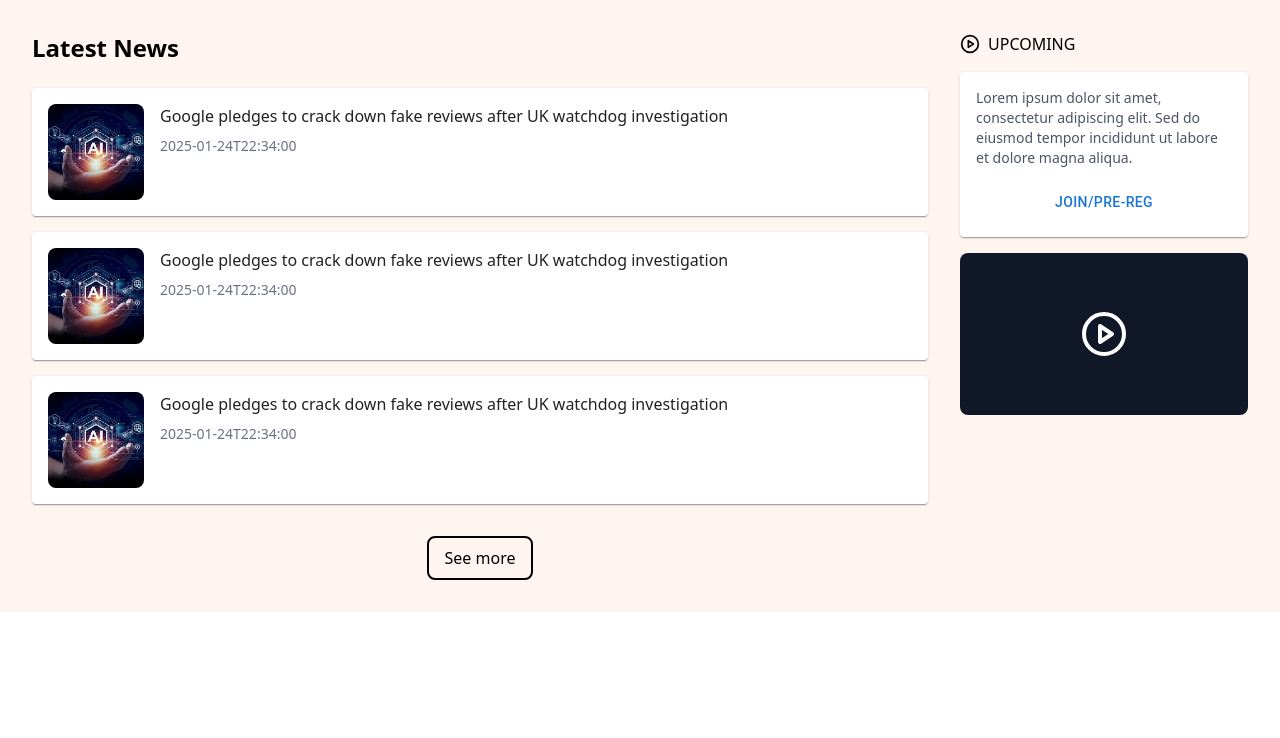
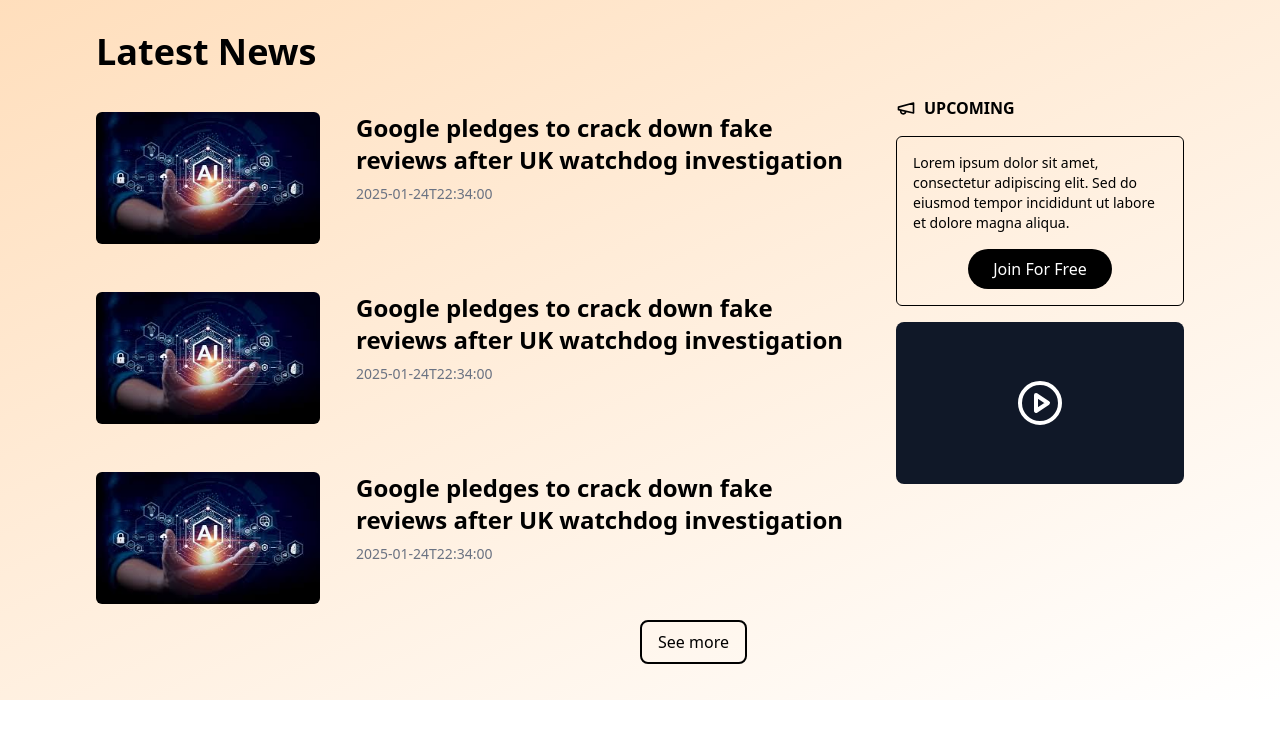
Before and after one commit to Son7c/devsoc-dynamic-page, a React (Vite) app: page / in a window 1280 px wide. Shown: the top 738 px of the page. Built offline with nearby package versions, Linux system fonts and the light colour scheme.

Commit message:
Design matched with figma

```diff
--- a/src/components/NewsSection.jsx
+++ b/src/components/NewsSection.jsx
@@ -1,5 +1,6 @@
 import { Button, Card } from "@mui/material"
 import { PlayCircle } from "lucide-react"
+import { Megaphone } from 'lucide-react';
 import { useNavigate } from "react-router-dom"
 
 const articles = [
@@ -30,44 +31,55 @@
   const navigate = useNavigate();
 
   return (
-    <div className="flex flex-col md:flex-row gap-8 p-8 bg-[#FFF5F0]">
+    <div className="flex flex-col md:flex-row gap-8 p-8 bg-[linear-gradient(155deg,rgba(255,190,122,0.5)_0%,#FFFFFF_100%)]">
       <div className="flex-1">
-        <h2 className="text-2xl font-bold mb-6">Latest News</h2>
-        <div className="space-y-4">
+        <h2 className="text-4xl font-bold mb-6 ml-16">Latest News</h2>
+        <div className="space-y-4 ml-12">
           {articles.map((item, index) => (
-            <Card key={index} className="flex gap-4 p-4 hover:bg-gray-50 transition-colors"
+            <div key={index} className="flex gap-4 p-4 bg-transparent"
               onClick={() => navigate(`/news-details/${item.id}`)}>
-              <div className="relative w-24 h-24 flex-shrink-0">
+              <div className="relative w-56 h-33 flex-shrink-0">
                 <img
                   src={item.imageUrl || "/placeholder.svg"}
                   alt="News thumbnail"
-                  className="absolute inset-0 w-full h-full object-cover rounded-lg"
+                  className="absolute inset-0 w-full h-full object-cover rounded-md"
                 />
               </div>
               <div className="flex flex-col gap-2">
-                <h3 className="font-medium line-clamp-2">{item.title}</h3>
-                <p className="text-sm text-gray-500">{item.timestamp}</p>
+                <h3 className="font-bold line-clamp-2 text-2xl ml-5">{item.title}</h3>
+                <p className="text-sm text-gray-500 ml-5">{item.timestamp}</p>
               </div>
-            </Card>
+            </div>
           ))}
         </div>
-        <button onClick={() => navigate("/news-list")} variant="outlined" className="mt-8 px-4 py-2 mx-auto block border-2 border-black rounded-lg hover:bg-gray-200">
+        <div className="absolute z-10 left-1/2">
+          <button
+            onClick={() => navigate("/news-list")}
+            variant="outlined"
+            className="px-4 py-2 border-2 border-black rounded-lg hover:scale-95 transition-transform duration-150 ease-in"
+          >
             See more
           </button>
         </div>
+        <br />
+        <br />
 
-      <div className="md:w-72 space-y-4">
+      </div>
+
+      <div className="md:w-72 space-y-4 mr-16 mt-16">
         <div className="flex items-center gap-2">
-          <PlayCircle className="w-5 h-5" />
-          <span className="font-medium">UPCOMING</span>
+          <Megaphone className="w-5 h-5" />
+          <span className="font-bold">UPCOMING</span>
         </div>
-        <Card className="p-4">
-          <p className="text-sm text-gray-600 mb-4">
+        <div className="p-4 bg-transparent border border-black rounded-md flex flex-col justify-between">
+          <p className="text-sm text-black-700 mb-4">
             Lorem ipsum dolor sit amet, consectetur adipiscing elit. Sed do eiusmod tempor incididunt ut labore et
             dolore magna aliqua.
           </p>
-          <Button className="w-full bg-black text-white hover:bg-gray-800">Join/Pre-Reg</Button>
-        </Card>
+          <button class="bg-black text-white w-36 py-2 rounded-full m-auto hover:scale-95 transition-transform duration-150 ease-in">
+            Join For Free
+          </button>
+        </div>
         <div className="aspect-video bg-gray-900 rounded-lg flex items-center justify-center">
           <PlayCircle className="w-12 h-12 text-white" />
         </div>
```
Lines whose indentation alone changed are shown as unchanged.
